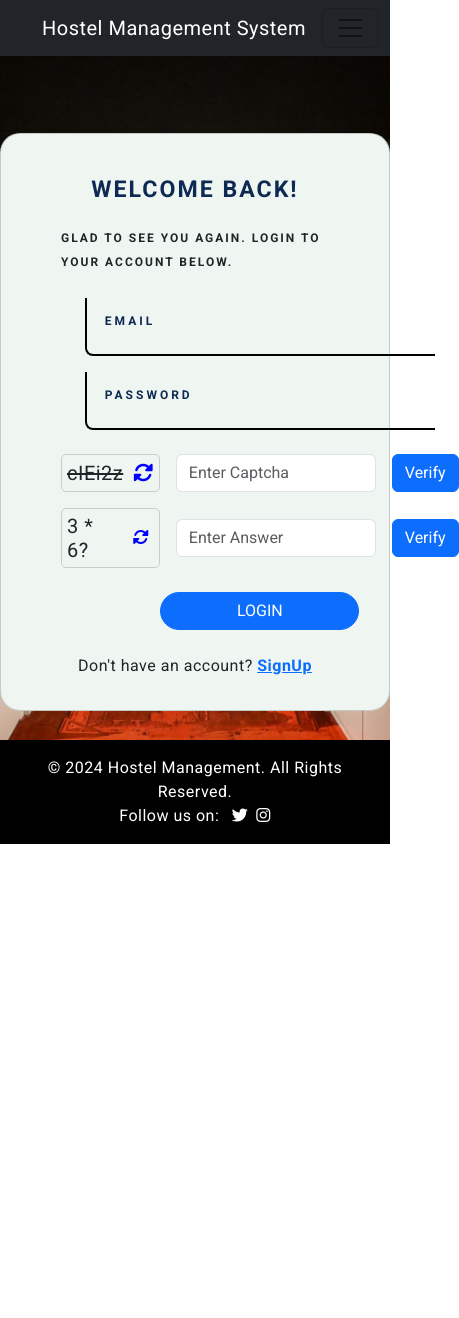
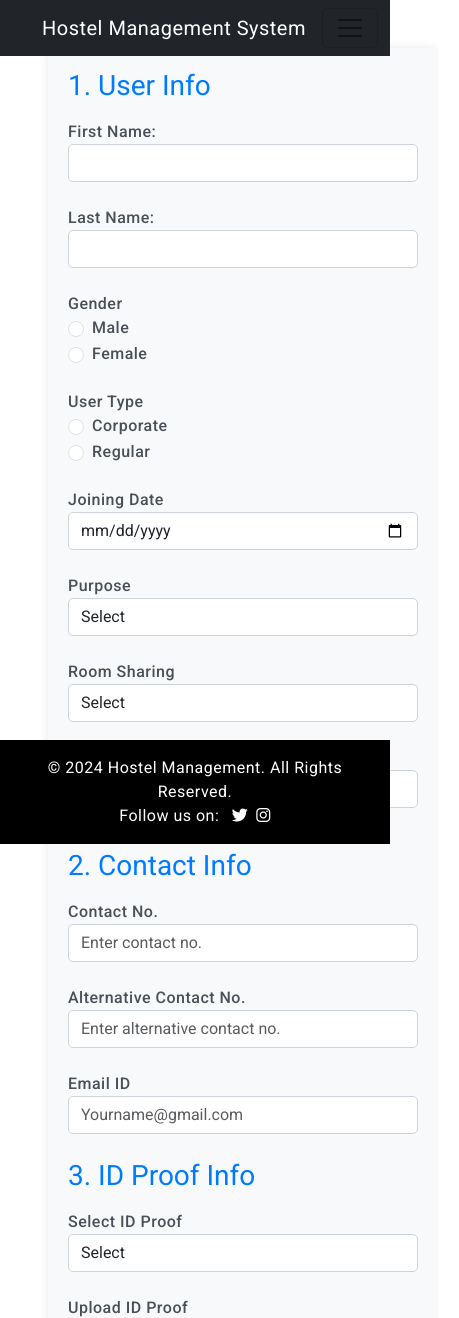
Before and after one commit to charankuramana09/SHM-Frontend, an Angular app in the folder my-angular-app/: page /registration in a window 390 px wide. Shown: the top 1318 px of the page, 459 px wide, since content can reach past the window. Before the commit the page ends 844 px from the top, so only its background shows below. Built offline with nearby package versions, Linux system fonts and the light colour scheme.

Commit message:
user email update

```diff
--- a/my-angular-app/src/app/app.component.html
+++ b/my-angular-app/src/app/app.component.html
@@ -23,9 +23,9 @@
 
 <div>
   <app-header></app-header>
-  <div><app-login-page/></div>
+  <!-- <div><app-login-page/></div> -->
 
-  <!-- <div class="col-md-12">
+  <div class="col-md-12">
     <div class="row">
       <div class="col-md-2">
         <app-navbar></app-navbar>
@@ -34,7 +34,7 @@
         <router-outlet></router-outlet>
       </div>
     </div>
-  </div> -->
+  </div>
 
   <app-footer></app-footer>
 </div>
--- a/my-angular-app/src/app/auth/auth.service.ts
+++ b/my-angular-app/src/app/auth/auth.service.ts
@@ -41,6 +41,7 @@ export class AuthService {
           localStorage.setItem('authorities', JSON.stringify(response.authorities));
           localStorage.setItem('firstName', response.firstName);
           localStorage.setItem('lastName', response.lastName);
+          localStorage.setItem('email', response.email);
 
           const isSuperAdmin = response.authorities.includes('ROLE_SUPERADMIN');
           localStorage.setItem('isSuperAdmin', JSON.stringify(isSuperAdmin));
--- a/my-angular-app/src/app/user-registration/user-registration.component.html
+++ b/my-angular-app/src/app/user-registration/user-registration.component.html
@@ -1,7 +1,7 @@
-<div class="container mt-5">
+<!-- <div class="container mt-5">
   <form [formGroup]="userDetails" (ngSubmit)="onSubmit()">
     <div class="row">
-      <!-- User Info -->
+
       <div class="col-md-6">
         <h5>1. User Info</h5>
         <div class="form-group">
@@ -24,7 +24,7 @@
           </div>
         </div>
 
-        <!-- User Type -->
+
         <div class="form-group">
           <label>User Type</label>
           <div>
@@ -39,7 +39,6 @@
           </div>
         </div>
 
-        <!-- Fee Paid by Company (conditional) -->
         <div *ngIf="isCorporate">
           <div class="form-group">
             <label>Is fee paid by the company?</label>
@@ -93,7 +92,7 @@
           </select>
         </div>
       </div>
-      <!-- Contact Info -->
+
       <div class="col-md-6">
         <h5>2. Contact Info</h5>
         <div class="form-group">
@@ -130,4 +129,136 @@
     </div>
     <button type="submit" class="btn btn-primary mt-3" [disabled]="!userDetails.valid">Submit</button>
   </form>
+</div> -->
+
+
+<div class="container m-5">
+  <form [formGroup]="userDetails" (ngSubmit)="onSubmit()">
+    <div class="row">
+      <!-- User Info -->
+      <div class="col-12 col-md-6 mb-3">
+        <h5>1. User Info</h5>
+        <div class="form-group">
+          <label for="firstName" class="text">First Name:</label>
+          <input type="text" name="firstName" id="firstName" formControlName="firstName" class="form-control">
+        </div>
+        <div class="form-group">
+          <label for="lastName" class="text">Last Name:</label>
+          <input type="text" name="lastName" id="lastName" formControlName="lastName" class="form-control">
+        </div>
+        <div class="form-group">
+          <label>Gender</label>
+          <div>
+            <div class="form-check form-check-inline">
+              <input class="form-check-input" name="gender" type="radio" formControlName="gender" id="male" value="male">
+              <label class="form-check-label" for="male">Male</label>
+            </div>
+            <div class="form-check form-check-inline">
+              <input class="form-check-input" name="gender" type="radio" formControlName="gender" id="female" value="female">
+              <label class="form-check-label" for="female">Female</label>
+            </div>
+          </div>
+        </div>
+        <div class="form-group">
+          <label>User Type</label>
+          <div>
+            <div class="form-check form-check-inline">
+              <input class="form-check-input" name="userType" type="radio" formControlName="userType" id="corporate" value="corporate" (change)="onUserTypeChange($event)">
+              <label class="form-check-label" for="corporate">Corporate</label>
+            </div>
+            <div class="form-check form-check-inline">
+              <input class="form-check-input" name="userType" type="radio" formControlName="userType" id="regular" value="regular" (change)="onUserTypeChange($event)">
+              <label class="form-check-label" for="regular">Regular</label>
+            </div>
+          </div>
+        </div>
+        <div *ngIf="isCorporate">
+          <div class="form-group">
+            <label>Is fee paid by the company?</label>
+            <div>
+              <div class="form-check form-check-inline">
+                <input class="form-check-input" type="radio" id="feeYes" value="yes">
+                <label class="form-check-label" for="feeYes">Yes</label>
+              </div>
+              <div class="form-check form-check-inline">
+                <input class="form-check-input" type="radio" id="feeNo" value="no">
+                <label class="form-check-label" for="feeNo">No</label>
+              </div>
+            </div>
+          </div>
+        </div>
+        <div class="form-group">
+          <label for="joiningDate">Joining Date</label>
+          <input type="date" name="joiningDate" class="form-control" id="joiningDate" formControlName="joiningDate">
+        </div>
+        <div class="form-group">
+          <label for="purpose">Purpose</label>
+          <select class="form-control" name="purpose" id="purpose" formControlName="purpose">
+            <option value="">Select</option>
+            <option value="Education">Education</option>
+            <option value="Working">Working</option>
+            <option value="Visiting">Visiting</option>
+            <option value="Coaching">Coaching</option>
+            <option value="Job Searching">Job Searching</option>
+          </select>
+        </div>
+        <div class="form-group">
+          <label for="roomSharing">Room Sharing</label>
+          <select class="form-control" name="roomSharing" id="roomSharing" formControlName="roomSharing">
+            <option value="">Select</option>
+            <option value="Individual">Individual</option>
+            <option value="1 Sharing">1 Sharing</option>
+            <option value="2 Sharing">2 Sharing</option>
+            <option value="3 Sharing">3 Sharing</option>
+            <option value="4 Sharing">4 Sharing</option>
+            <option value="5 Sharing">5 Sharing</option>
+          </select>
+        </div>
+        <div class="form-group">
+          <label for="frequency">Frequency <small>(day/monthly/custom)</small></label>
+          <select class="form-control" name="frequency" id="frequency" formControlName="frequency">
+            <option value="">Select frequency</option>
+            <option value="Daily">Daily</option>
+            <option value="Monthly">Monthly</option>
+            <option value="Custom">Custom</option>
+          </select>
+        </div>
+      </div>
+      <!-- Contact Info -->
+      <div class="col-12 col-md-6 mb-3">
+        <h5>2. Contact Info</h5>
+        <div class="form-group">
+          <label for="mobileNumber">Contact No.</label>
+          <input type="text" name="mobileNumber" class="form-control" id="mobileNumber" formControlName="mobileNumber" placeholder="Enter contact no.">
+        </div>
+        <div class="form-group">
+          <label for="alternateMobileNumber">Alternative Contact No.</label>
+          <input type="text" class="form-control" name="alternateMobileNumber" id="alternateMobileNumber" formControlName="alternateMobileNumber" placeholder="Enter alternative contact no.">
+        </div>
+        <div class="form-group">
+          <label for="email">Email ID</label>
+          <input type="email" name="email" class="form-control" id="email" formControlName="email" placeholder="Yourname@gmail.com" readonly>
+        </div>
+        <h5>3. ID Proof Info</h5>
+        <div class="form-group">
+          <label for="idProofType">Select ID Proof</label>
+          <select class="form-control" id="idProofType">
+            <option value="">Select</option>
+            <option value="Aadhar Card">Aadhar Card</option>
+            <option value="PAN Card">PAN Card</option>
+            <option value="Driving License">Driving License</option>
+          </select>
+        </div>
+        <div class="form-group">
+          <label for="idProof">Upload ID Proof</label>
+          <input type="file" name="idProof" class="form-control-file" id="idProof" (change)="onFileChange($event)">
+        </div>
+      </div>
+    </div>
+    <div class="form-group form-check mt-3">
+      <input type="checkbox" class="form-check-input" id="dataConfirmed">
+      <label class="form-check-label" for="dataConfirmed">I confirm that the data filled is correct</label>
+    </div>
+    <button type="submit" class="btn btn-primary mt-3" [disabled]="!userDetails.valid">Submit</button>
+  </form>
 </div>
--- a/my-angular-app/src/app/user-registration/user-registration.component.scss
+++ b/my-angular-app/src/app/user-registration/user-registration.component.scss
@@ -1,4 +1,83 @@
-/* user-registration.component.scss */
+// /* user-registration.component.scss */
+
+// .container {
+//   max-width: 800px;
+//   margin: 0 auto;
+//   padding: 20px;
+//   background-color: #f8f9fa;
+//   border-radius: 8px;
+//   box-shadow: 0 0 10px rgba(0, 0, 0, 0.1);
+// }
+
+// h5 {
+//   color: #007bff;
+//   margin-bottom: 1rem;
+// }
+
+// .form-group {
+//   margin-bottom: 1.5rem;
+// }
+
+// label {
+//   font-weight: 500;
+//   color: #495057;
+// }
+
+// .form-control {
+//   border-radius: 5px;
+//   border: 1px solid #ced4da;
+// }
+
+// .form-check-input {
+//   margin-top: 0.3rem;
+// }
+
+// .form-check-label {
+//   margin-left: 0.5rem;
+// }
+
+// .btn {
+//   background-color: #007bff;
+//   border-color: #007bff;
+//   transition: background-color 0.3s, border-color 0.3s;
+// }
+
+// .btn:hover {
+//   background-color: #0056b3;
+//   border-color: #0056b3;
+// }
+
+// .coolinput {
+//   display: flex;
+//   flex-direction: column;
+//   width: fit-content;
+//   position: static;
+//   max-width: 240px;
+//   margin-bottom: 15px;
+// }
+
+// .coolinput label.text {
+//   font-size: 0.75rem;
+//   color: #818CF8;
+//   font-weight: 700;
+//   position: relative;
+//   top: 0.5rem;
+//   margin: 0 0 0 7px;
+//   padding: 0 3px;
+//   background: white;
+//   width: fit-content;
+// }
+
+// .coolinput input[type=text].input {
+//   padding: 11px 10px;
+//   font-size: 0.75rem;
+//   border: 2px #818CF8 solid;
+//   border-radius: 5px;
+// }
+
+// .coolinput input[type=text].input:focus {
+//   outline: none;
+// }
 
 .container {
   max-width: 800px;
@@ -7,6 +86,7 @@
   background-color: #f8f9fa;
   border-radius: 8px;
   box-shadow: 0 0 10px rgba(0, 0, 0, 0.1);
+  margin: 50px 50px;
 }
 
 h5 {
@@ -47,34 +127,19 @@ label {
   border-color: #0056b3;
 }
 
-.coolinput {
-  display: flex;
-  flex-direction: column;
-  width: fit-content;
-  position: static;
-  max-width: 240px;
-  margin-bottom: 15px;
+@media (max-width: 768px) {
+  .col-md-6 {
+    max-width: 100%;
+    flex: 0 0 100%;
+  }
 }
 
-.coolinput label.text {
-  font-size: 0.75rem;
-  color: #818CF8;
-  font-weight: 700;
-  position: relative;
-  top: 0.5rem;
-  margin: 0 0 0 7px;
-  padding: 0 3px;
-  background: white;
-  width: fit-content;
+@media (max-width: 576px) {
+  .form-check-inline {
+    display: block;
+  }
+
+  .form-check-label {
+    margin-left: 0;
+  }
 }
-
-.coolinput input[type=text].input {
-  padding: 11px 10px;
-  font-size: 0.75rem;
-  border: 2px #818CF8 solid;
-  border-radius: 5px;
-}
-
-.coolinput input[type=text].input:focus {
-  outline: none;
-}
--- a/my-angular-app/src/app/user-registration/user-registration.component.ts
+++ b/my-angular-app/src/app/user-registration/user-registration.component.ts
@@ -27,6 +27,14 @@ export class UserRegistrationComponent {
       email: ['', [Validators.required, Validators.email]],
       idProof: [null, Validators.required]
     });
+  }
+
+  ngOnInit(): void {
+    // Retrieve email from local storage and set it to the form
+    const email = localStorage.getItem('email');
+    if (email) {
+      this.userDetails.patchValue({ email });
+    }
   }
 
   onUserTypeChange(event: any): void {
```
